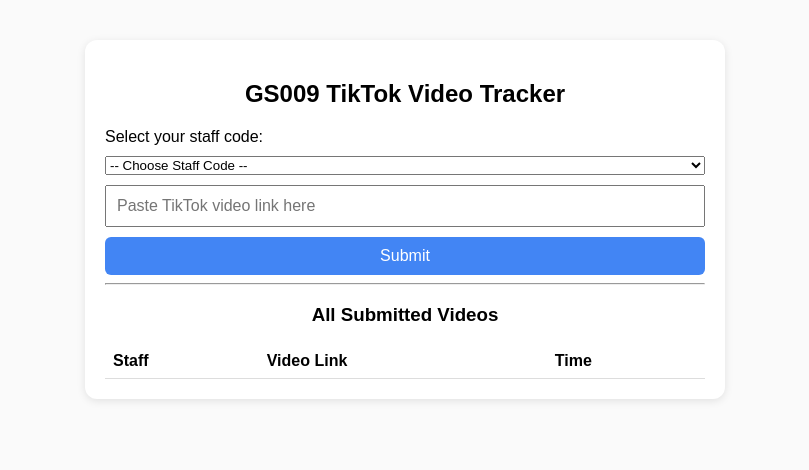
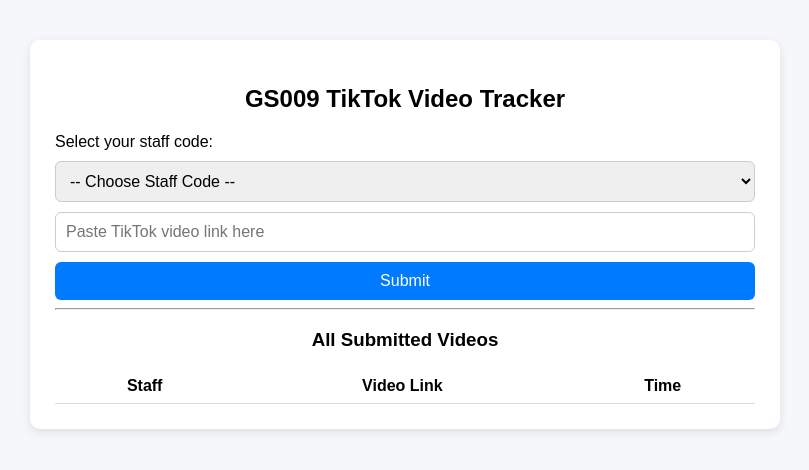
Before and after one commit to senhengtemerloh/tiktoktracking, a plain HTML site: page index.html in a window 1280 px wide. Shown: the whole page, without its empty margins (235-1044 px from the left). Drawn offline with Linux system fonts and the light colour scheme; no server answers.

Commit message:
Update style.css

```diff
--- a/style.css
+++ b/style.css
@@ -1,18 +1,17 @@
 body {
   font-family: Arial, sans-serif;
-  background-color: #fafafa;
+  background-color: #f5f7fa;
   margin: 0;
   padding: 0;
 }
 
 .container {
-  width: 90%;
-  max-width: 600px;
+  max-width: 700px;
   margin: 40px auto;
   background: white;
-  border-radius: 12px;
-  box-shadow: 0 2px 8px rgba(0, 0, 0, 0.1);
-  padding: 20px;
+  padding: 25px;
+  border-radius: 10px;
+  box-shadow: 0 3px 10px rgba(0, 0, 0, 0.1);
 }
 
 h2, h3 {
@@ -25,21 +24,22 @@ form {
   gap: 10px;
 }
 
-input, button {
+input, select, button {
   padding: 10px;
   font-size: 16px;
+  border-radius: 6px;
+  border: 1px solid #ccc;
 }
 
 button {
-  background-color: #4285f4;
+  background-color: #007bff;
   color: white;
   border: none;
   cursor: pointer;
-  border-radius: 6px;
 }
 
 button:hover {
-  background-color: #3367d6;
+  background-color: #0056b3;
 }
 
 table {
@@ -49,13 +49,12 @@ table {
 }
 
 th, td {
+  border-bottom: 1px solid #ddd;
   padding: 8px;
-  border-bottom: 1px solid #ddd;
-  text-align: left;
 }
 
 a {
-  color: #4285f4;
+  color: #007bff;
   text-decoration: none;
 }
 
```
